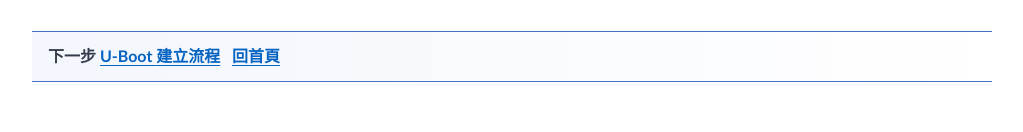
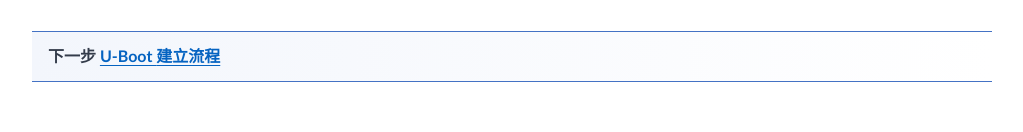
Before and after one commit to MengJu/CycloneV_SoC_BuildUp, a plain HTML site: page C5SoC_GHRD_Rebuild.html in a window 1280 px wide. Shown: the part 6321-6453 px from the top of the page, without its empty margins (128-1151 px from the left). Drawn offline with Linux system fonts and the light colour scheme.

Commit message:
Update C5SoC_GHRD_Rebuild.html 修改首頁link

```diff
--- a/C5SoC_GHRD_Rebuild.html
+++ b/C5SoC_GHRD_Rebuild.html
@@ -633,8 +633,8 @@ Calibri;mso-fareast-theme-font:minor-fareast;mso-hansi-font-family:Calibri'>一
 <p class="MsoNormal article-heading"><span style='font-family:"新細明體",serif;mso-ascii-font-family:
 Calibri;mso-fareast-theme-font:minor-fareast;mso-hansi-font-family:Calibri'>下一步</span>
 <span><a href="C5SoC_uboot.html">U-Boot <span style='font-family:"新細明體",serif;mso-ascii-font-family:Calibri;mso-fareast-theme-font:
-minor-fareast;mso-hansi-font-family:Calibri'><span>建立流程</span></span></a><span style="mso-spacerun:yes">   </span><a href="top.html"><span style='font-family:"新細明體",serif;mso-ascii-font-family:Calibri;
-mso-fareast-theme-font:minor-fareast;mso-hansi-font-family:Calibri'><span>回首頁</span></span></a></span></p>
+minor-fareast;mso-hansi-font-family:Calibri'><span>建立流程</span></span></a><span style="mso-spacerun:yes">   </span><a href="index.html"><span style='font-family:"新細明體",serif;mso-ascii-font-family:Calibri;
+mso-fareast-theme-font:minor-fareast;mso-hansi-font-family:Calibri'><span></span></span></a></span></p>
 </div>
     <a class="back-home" href="index.html">← 回首頁</a>
   </article>
```
